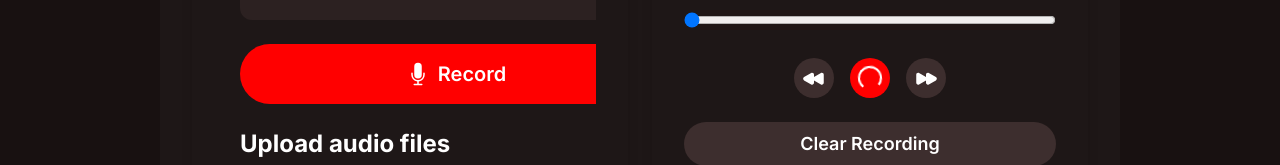
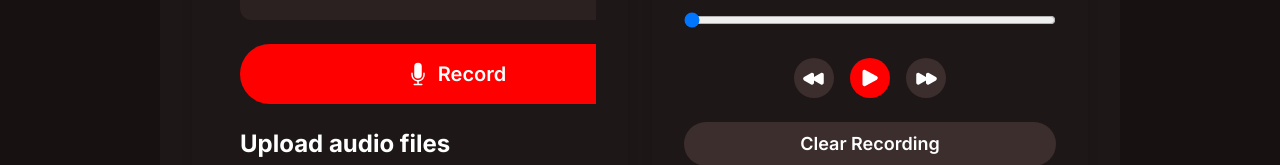
Before and after one commit to raidenkhan/audio, a Next.js app in the folder audio-recorder/: page / in a window 1280 px wide. Shown: the part 379-544 px from the top of the page. Built offline with nearby package versions, Linux system fonts and the light colour scheme.

Commit message:
fixed spinning

```diff
--- a/audio-recorder/src/components/AudioPlayer.tsx
+++ b/audio-recorder/src/components/AudioPlayer.tsx
@@ -29,13 +29,17 @@ const AudioPlayer: React.FC<AudioPlayerProps> = ({
     const [currentTime, setCurrentTime] = useState(0);
     const [duration, setDuration] = useState(0);
     const [isLoading, setIsLoading] = useState(false);
+    const [hasAudio, setHasAudio] = useState(false);
 
     useEffect(() => {
         const audio = audioRef.current;
         if (!audio) return;
 
         const updateTime = () => setCurrentTime(audio.currentTime);
-        const handleLoadedMetadata = () => setDuration(audio.duration);
+        const handleLoadedMetadata = () => {
+            setDuration(audio.duration);
+            setIsLoading(false);
+        };
         const handleCanPlay = () => setIsLoading(false);
         const handlePlay = () => setIsPlaying(true);
         const handlePause = () => setIsPlaying(false);
@@ -64,29 +68,33 @@ const AudioPlayer: React.FC<AudioPlayerProps> = ({
         setCurrentTime(0);
         setDuration(0);
 
+        let src = '';
         if (selectedServerRecording) {
-            audio.src = selectedServerRecording.url;
+            src = selectedServerRecording.url;
         } else {
             const currentRecording = recordings[currentSlot];
             const currentUploadedAudio = uploadedAudios[currentSlot];
 
             if (currentRecording) {
-                audio.src = URL.createObjectURL(currentRecording);
+                src = URL.createObjectURL(currentRecording);
             } else if (currentUploadedAudio) {
-                audio.src = URL.createObjectURL(currentUploadedAudio);
-            } else {
-                audio.src = '';
+                src = URL.createObjectURL(currentUploadedAudio);
             }
         }
 
-        audio.load();
+        if (src) {
+            audio.src = src;
+            setHasAudio(true);
+            audio.load();
+        } else {
+            setHasAudio(false);
+            setIsLoading(false);
+        }
     }, [currentSlot, recordings, uploadedAudios, selectedServerRecording]);
 
     const togglePlayPause = () => {
         const audio = audioRef.current;
-        if (!audio) return;
-
-        if (isLoading) return;
+        if (!audio || isLoading || !hasAudio) return;
 
         if (isPlaying) {
             audio.pause();
```
